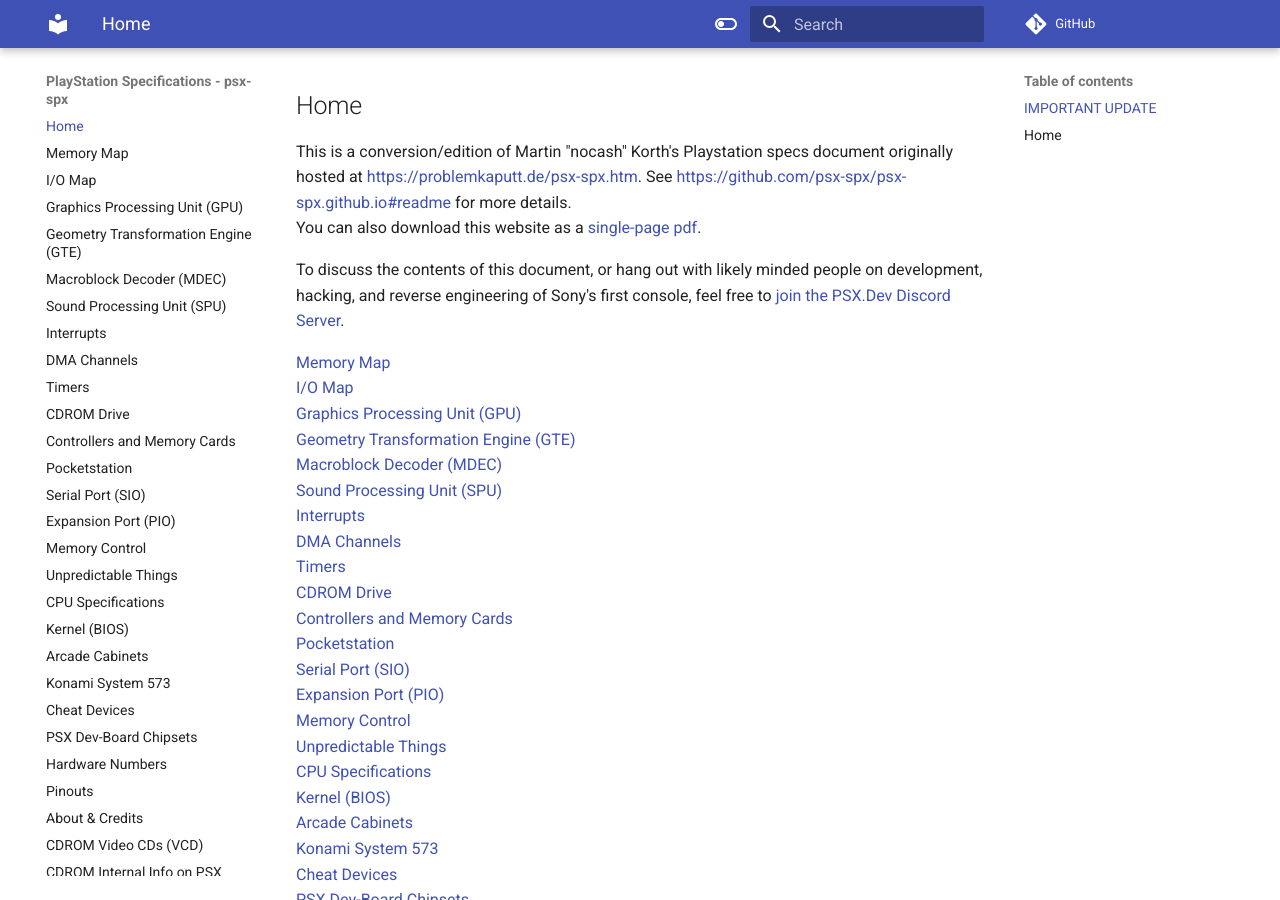
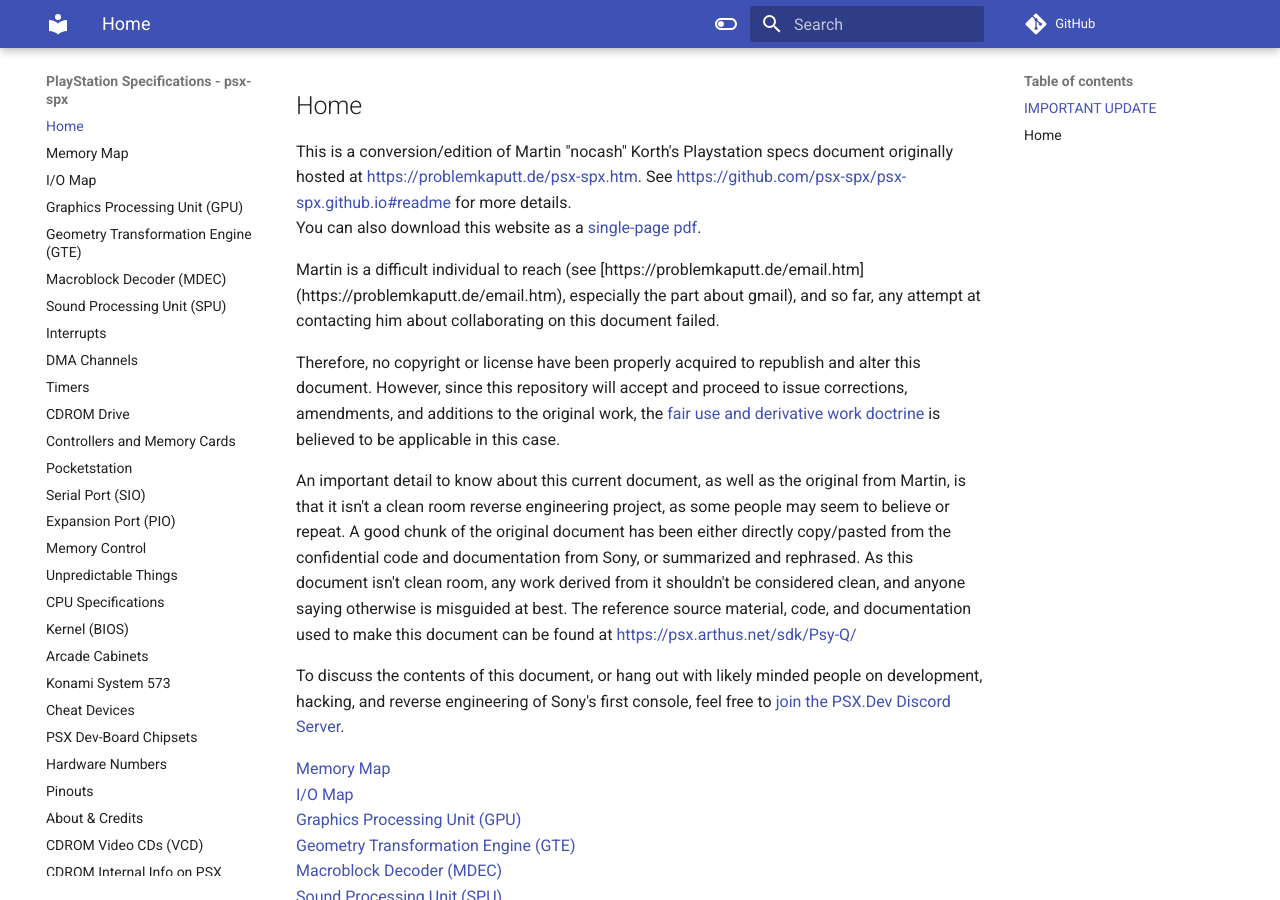
Before and after one commit to psx-spx/psx-spx.github.io, an MkDocs documentation site: the page built from docs/index.md, in a window 1280 px wide and 900 px high, scrolled down 343 px. Built offline with MkDocs 1.6.1 and Material for MkDocs 9.7.7, drawn with Linux system fonts in a browser that asks for light colours; comment, search, counter and statistics services are not loaded.

Commit message:
Mirroring the repository readme changes.

```diff
--- a/docs/index.md
+++ b/docs/index.md
@@ -10,6 +10,12 @@
 
 This is a conversion/edition of Martin "nocash" Korth's Playstation specs document originally hosted at [https://problemkaputt.de/psx-spx.htm](https://problemkaputt.de/psx-spx.htm). See [https://github.com/psx-spx/psx-spx.github.io#readme](https://github.com/psx-spx/psx-spx.github.io#readme) for more details.<br />
 You can also download this website as a [single-page pdf](psx-spx.pdf).
+
+Martin is a difficult individual to reach (see [https://problemkaputt.de/email.htm] (https://problemkaputt.de/email.htm), especially the part about gmail), and so far, any attempt at contacting him about collaborating on this document failed.
+
+Therefore, no copyright or license have been properly acquired to republish and alter this document. However, since this repository will accept and proceed to issue corrections, amendments, and additions to the original work, the [fair use and derivative work doctrine](https://en.wikipedia.org/wiki/Derivative_work) is believed to be applicable in this case.
+
+An important detail to know about this current document, as well as the original from Martin, is that it isn't a clean room reverse engineering project, as some people may seem to believe or repeat. A good chunk of the original document has been either directly copy/pasted from the confidential code and documentation from Sony, or summarized and rephrased. As this document isn't clean room, any work derived from it shouldn't be considered clean, and anyone saying otherwise is misguided at best. The reference source material, code, and documentation used to make this document can be found at [https://psx.arthus.net/sdk/Psy-Q/](https://psx.arthus.net/sdk/Psy-Q/)
 
 To discuss the contents of this document, or hang out with likely minded people on development, hacking, and reverse engineering of Sony's first console, feel free to [join the PSX.Dev Discord Server](https://discord.gg/QByKPpH).
 
```
